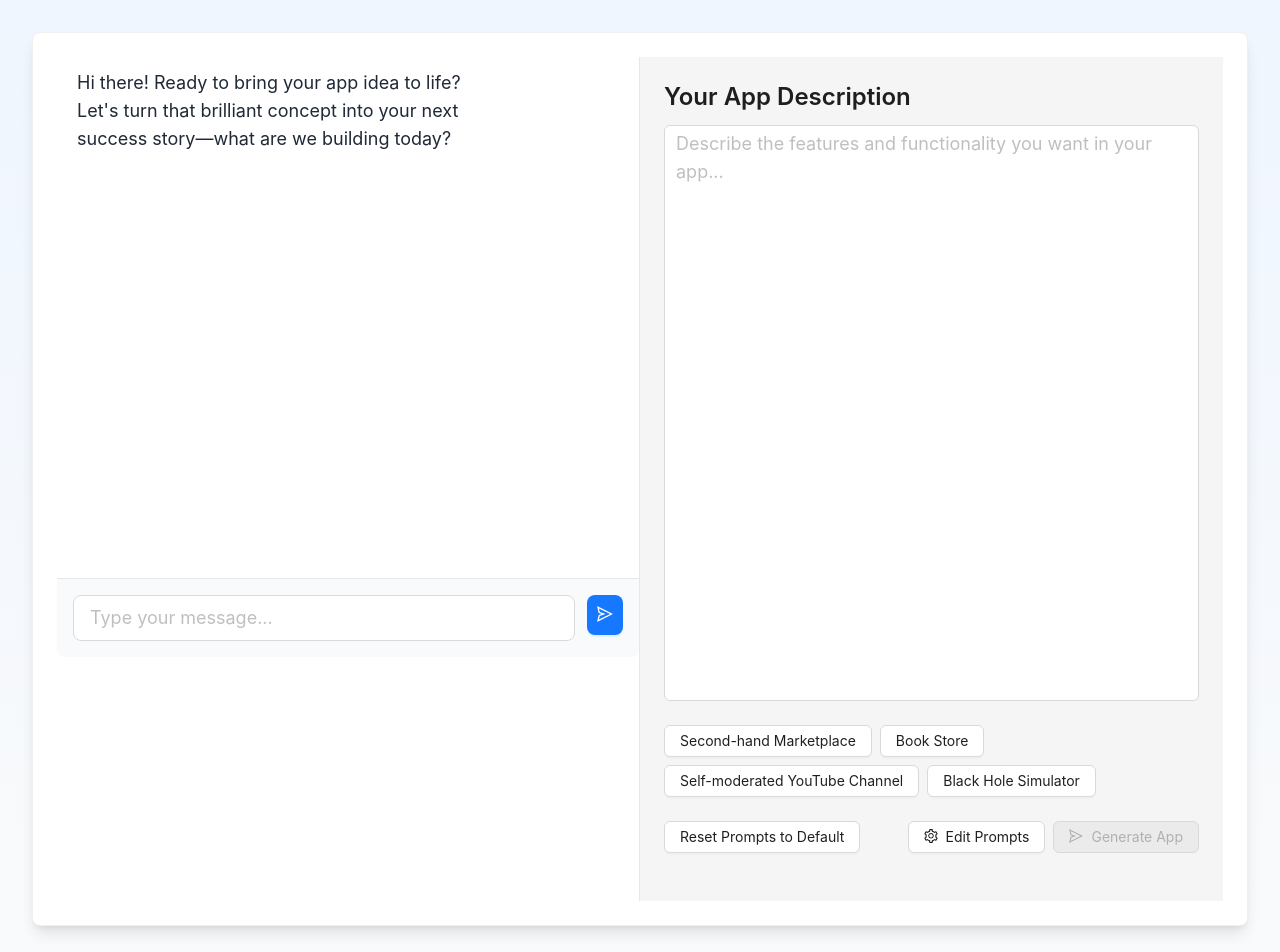
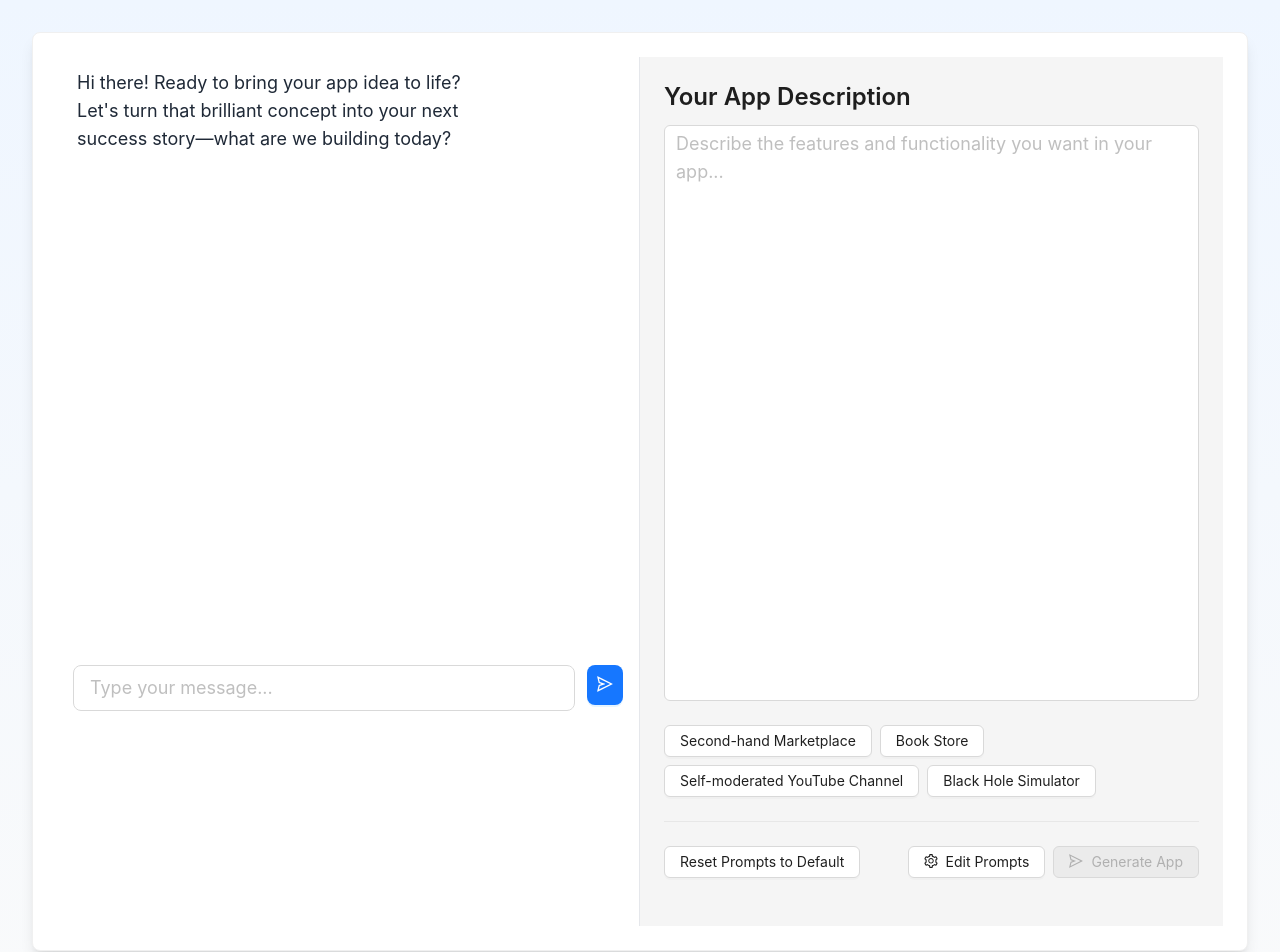
Before and after one commit to guysopher/mocker, a Next.js app: page / in a window 1280 px wide. Shown: the top 952 px of the page. Built offline with nearby package versions, Linux system fonts and the light colour scheme.

Commit message:
Refactor Chat component: add getCurrentDescription prop for improved summary handling and adjust layout for better UI experience

```diff
--- a/app/page.tsx
+++ b/app/page.tsx
@@ -239,8 +239,8 @@ export default function Home() {
               <Content className="flex">
                 <Col span={12} className="p-0 border-r bg-white">
                   {/* <Title level={3}>Tell Me About Your App...</Title> */}
-                  <div className="rounded-lg p-0 overflow-y-auto" style={{ height: 'calc(100vh - 200px)', width: '100%' }}>
-                    <Chat onSummaryCreated={setAppDescription}/>
+                  <div className="rounded-lg p-0 overflow-y-auto" style={{ height: 'calc(100vh - 130px)', width: '100%' }}>
+                    <Chat onSummaryCreated={setAppDescription} getCurrentDescription={() => appDescription}/>
                   </div>
                 </Col>
                 <Col span={12} className="p-6">
--- a/components/AppDescriptionForm.tsx
+++ b/components/AppDescriptionForm.tsx
@@ -1,7 +1,7 @@
 'use client'
 
 import { useState, useEffect } from 'react'
-import { Form, Input, Button, Spin, Modal, Space } from 'antd'
+import { Form, Input, Button, Spin, Modal, Space, Divider } from 'antd'
 import { SendOutlined, SettingOutlined } from '@ant-design/icons'
 import PromptEditor from './PromptEditor'
 import { PromptName } from '@/utils/prompts'
@@ -141,6 +141,7 @@ export default function AppDescriptionForm({ onSubmit, isGenerating, appDescript
           </div>
         </Form.Item>
 
+        <Divider />
         <Form.Item>
           <div className="flex justify-between space-x-2">
             <Button
--- a/components/Chat.tsx
+++ b/components/Chat.tsx
@@ -8,8 +8,7 @@ interface Message {
     timestamp: Date;
 }
 
-const Chat = ({ onSummaryCreated }: { onSummaryCreated: (summary: string) => void }) => {
-    const [currentDescription, setCurrentDescription] = useState('');
+const Chat = ({ onSummaryCreated, getCurrentDescription }: { onSummaryCreated: (summary: string) => void, getCurrentDescription: () => string }) => {
 
     const [messages, setMessages] = useState<Message[]>([
         {
@@ -40,10 +39,9 @@ const Chat = ({ onSummaryCreated }: { onSummaryCreated: (summary: string) => voi
     const createSummary = async () => {
         const response = await fetch('/api/summary', {
             method: 'POST',
-            body: JSON.stringify({ conversation: messages, previousDescription: currentDescription }),
+            body: JSON.stringify({ conversation: messages, previousDescription: getCurrentDescription() }),
         });
         const data = await response.json();
-        setCurrentDescription(data.summary);
         onSummaryCreated(data.summary);
     }
 
@@ -107,7 +105,7 @@ const Chat = ({ onSummaryCreated }: { onSummaryCreated: (summary: string) => voi
                     </div>
                 )}
             </div>
-            <div className="flex mt-auto p-4 bg-gray-50 border-t">
+            <div className="flex mt-auto p-4">
                 <Input
                     value={input}
                     onChange={(e) => setInput(e.target.value)}
```
